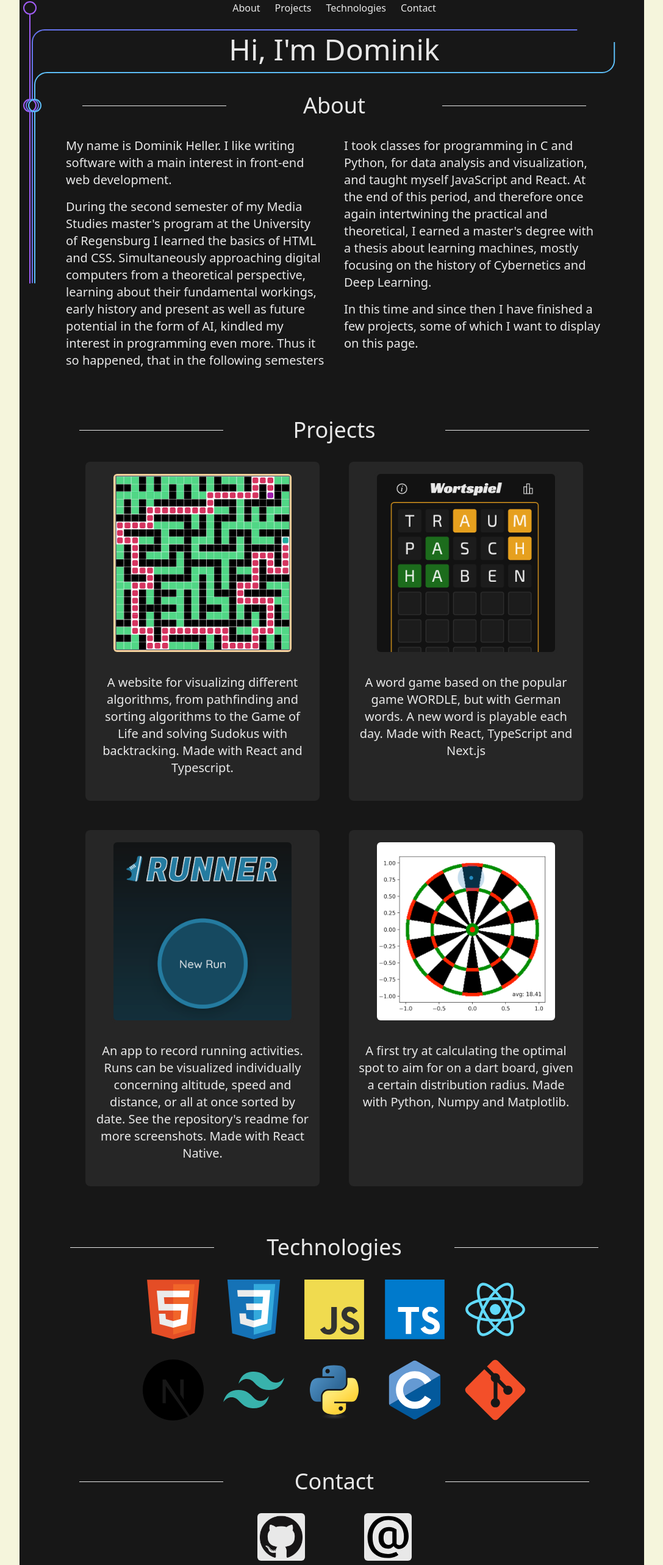
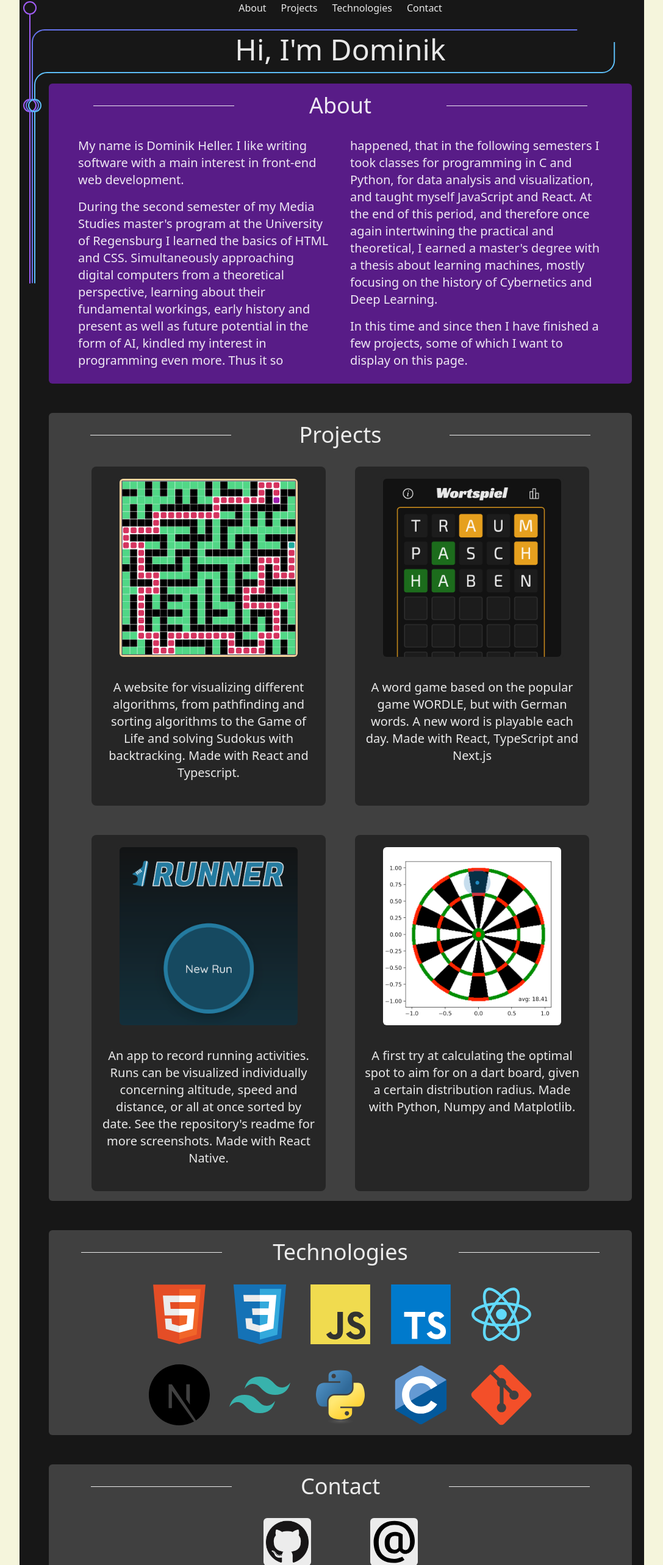
Before and after one commit to kilianmandscharo/portfolio_page, a Next.js app: page / in a window 1280 px wide. Shown: the part 31-2597 px from the top of the page at 61% size, without its empty margins (96-1183 px from the left). Built offline with nearby package versions, Linux system fonts and the light colour scheme.

Commit message:
added scroll highlighting

```diff
--- a/components/About.tsx
+++ b/components/About.tsx
@@ -1,9 +1,13 @@
 import React from "react";
 import Section from "./Section";
 
-const About = () => {
+export interface SegmentProps {
+    highlighted: boolean;
+}
+
+const About = ({ highlighted }: SegmentProps) => {
     return (
-        <Section name="About">
+        <Section name="About" highlighted={highlighted}>
             <div className="sm:columns-2 gap-x-8 sm:px-8">
                 <p>
                     My name is Dominik Heller. I like writing software with a
--- a/components/Contact.tsx
+++ b/components/Contact.tsx
@@ -1,12 +1,13 @@
 import Image from "next/image";
 import React from "react";
+import { SegmentProps } from "./About";
 import Section from "./Section";
 
 const LOGOSIZE = 70;
 
-const Contact = React.forwardRef<HTMLDivElement>((props, ref) => {
+const Contact = React.forwardRef<HTMLDivElement, SegmentProps>((props, ref) => {
     return (
-        <Section name="Contact">
+        <Section highlighted={props.highlighted} name="Contact">
             <div
                 ref={ref}
                 className="min-w-[350px] flex justify-around items-center"
--- a/components/Projects.tsx
+++ b/components/Projects.tsx
@@ -1,10 +1,12 @@
 import React from "react";
+import { SegmentProps } from "./About";
 import Project from "./Project";
 import Section from "./Section";
 
-const Projects = React.forwardRef<HTMLDivElement>((props, ref) => {
+const Projects = React.forwardRef<HTMLDivElement, SegmentProps>(
+    (props, ref) => {
         return (
-        <Section name="Projects">
+            <Section highlighted={props.highlighted} name="Projects">
                 <div
                     ref={ref}
                     className="grid justify-center sm:grid-cols-2 sm:gap-12"
@@ -38,6 +40,7 @@ const Projects = React.forwardRef<HTMLDivElement>((props, ref) => {
                 </div>
             </Section>
         );
-});
+    }
+);
 
 export default Projects;
--- a/components/Section.tsx
+++ b/components/Section.tsx
@@ -1,11 +1,17 @@
 interface SectionProps {
     children: any;
     name: string;
+    highlighted: boolean;
 }
 
-const Section = ({ children, name }: SectionProps) => {
+const Section = ({ children, name, highlighted }: SectionProps) => {
     return (
-        <section id={name.toLowerCase()} className="p-4 mb-12">
+        <section
+            id={name.toLowerCase()}
+            className={`p-4 mb-12 rounded-md ${
+                highlighted ? "bg-purple-900" : "bg-neutral-700"
+            }`}
+        >
             <div className="flex justify-around items-center mb-4">
                 <div className="h-[1px] w-3/12 bg-white/90" />
                 <h2 className="text-4xl text-center mx-2">{name}</h2>
--- a/components/Skills.tsx
+++ b/components/Skills.tsx
@@ -1,4 +1,5 @@
 import React from "react";
+import { SegmentProps } from "./About";
 import {
     CIcon,
     CSSIcon,
@@ -13,9 +14,9 @@ import {
 } from "./Logos";
 import Section from "./Section";
 
-const Skills = React.forwardRef<HTMLDivElement>((props, ref) => {
+const Skills = React.forwardRef<HTMLDivElement, SegmentProps>((props, ref) => {
     return (
-        <Section name="Technologies">
+        <Section highlighted={props.highlighted} name="Technologies">
             <div id="logo-grid" ref={ref}>
                 <HTMLIcon />
                 <CSSIcon />
--- a/pages/index.tsx
+++ b/pages/index.tsx
@@ -73,17 +73,36 @@ const Home = () => {
             </Head>
             <div
                 ref={containerRef}
-                className="grid justify-center max-w-5xl min-w-[350px] relative mx-auto p-5 pt-8 pl-7 bg-neutral-900 text-white/90"
+                className="grid justify-center max-w-5xl min-w-[350px] relative mx-auto p-5 pt-8 pl-12 bg-neutral-900 text-white/90"
             >
                 <header className="mb-8 z-10">
                     <Navbar />
                     <h1 className="text-5xl text-center">Hi, I'm Dominik</h1>
                 </header>
                 <div className="z-10">
-                    <About />
-                    <Projects ref={projectsRef} />
-                    <Skills ref={skillsRef} />
-                    <Contact ref={contactRef} />
+                    <About
+                        highlighted={
+                            scrollY >= 0 && scrollY < projectsYPosition - 430
+                        }
+                    />
+                    <Projects
+                        highlighted={
+                            scrollY >= projectsYPosition - 430 &&
+                            scrollY < skillsYPosition - 390
+                        }
+                        ref={projectsRef}
+                    />
+                    <Skills
+                        highlighted={
+                            scrollY >= skillsYPosition - 390 &&
+                            scrollY < contactYPosition - 355
+                        }
+                        ref={skillsRef}
+                    />
+                    <Contact
+                        highlighted={scrollY >= contactYPosition - 355}
+                        ref={contactRef}
+                    />
                 </div>
                 <AnimatedLines
                     width={width}
```
Lines whose indentation alone changed are shown as unchanged.
